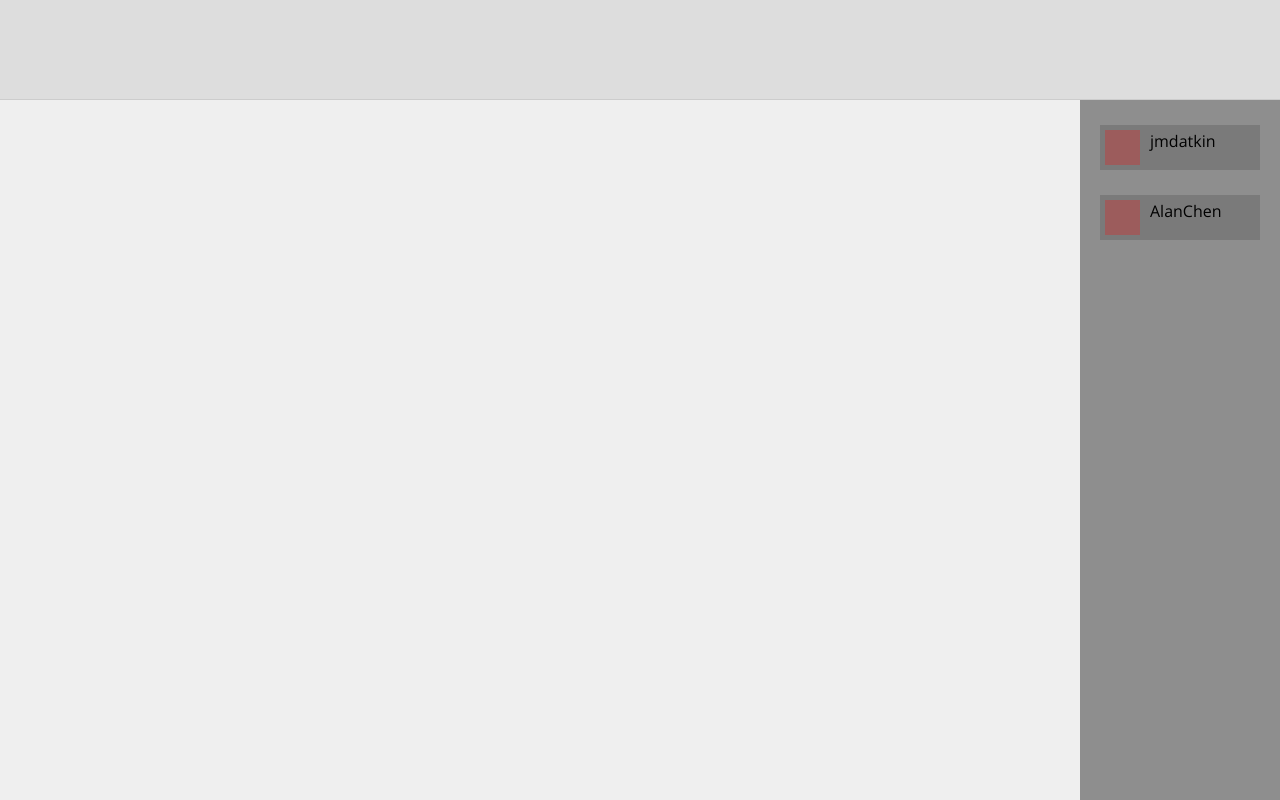
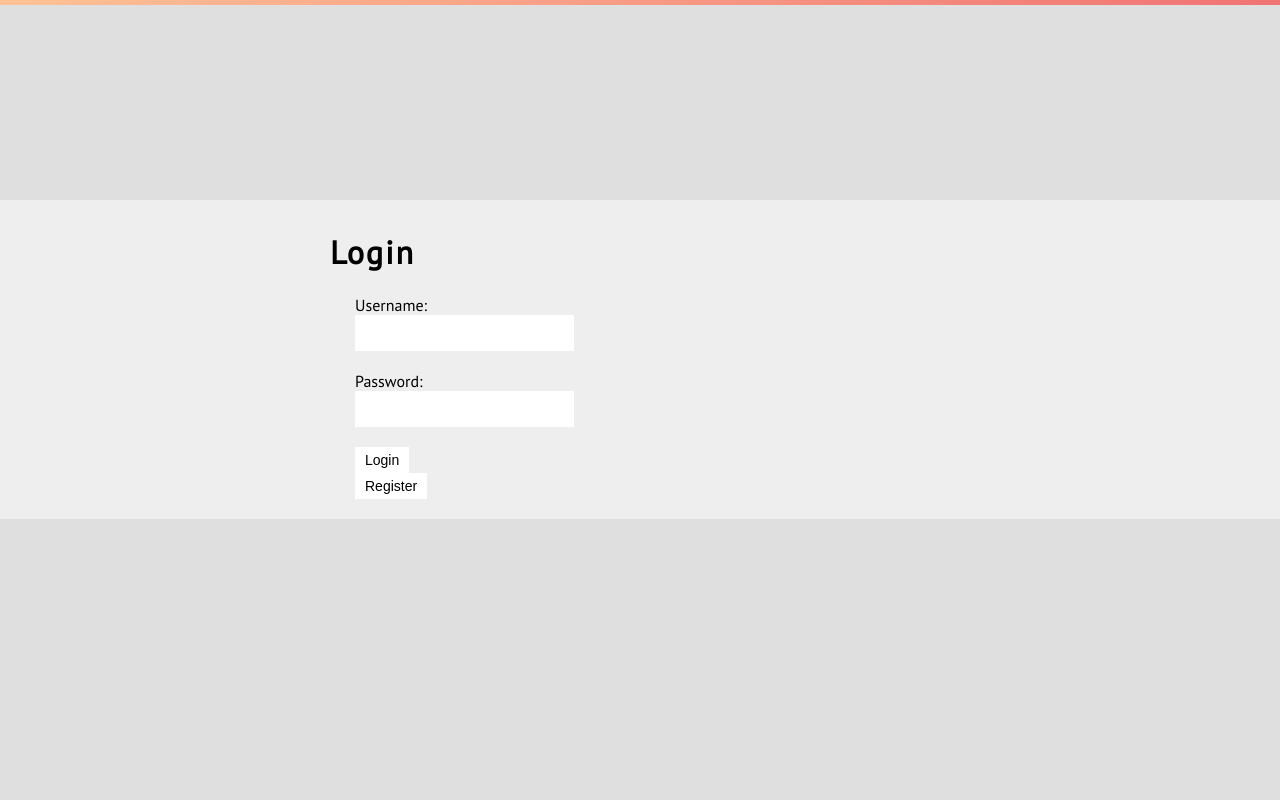
Before and after one commit to lawrenceliu2/xmdt, a Flask app: page / in a window 1280 px wide. Run offline with Flask 2, Linux system fonts and the light colour scheme.

Commit message:
add memeage fo the centuries

```diff
--- a/app.py
+++ b/app.py
@@ -16,15 +16,9 @@ def disp_homepage():
     print '=== DIAGNOSTICS === request.headers'
     print request.headers
     # =================================
-    return render_template('index.html')
-
-
-@app.route('/login')
-def disp_login():
     return render_template('login.html')
 
-
-@app.route('/register')
+@app.route('/register', methods=["POST"])
 def disp_register():
     return render_template('register.html')
 
--- a/templates/login.html
+++ b/templates/login.html
@@ -106,7 +106,7 @@
 		<div id="content">
 			<div id="login-panel">
 				<h1 id="head">Login</h1>
-				<form style="position: relative; left: 25px;" action=[FORM ACTION HERE] method=POST>
+				<form style="position: relative; left: 25px;" action="/auth" method="POST">
 					Username:<br>
 					<input class="cred" type="text" name="username">
 					<br><br>
@@ -115,6 +115,9 @@
 					<br><br>
 					<input type="submit" value="Login">
 				</form>
+				<form style="position: relative; left: 25px;" action="/register" method="POST">
+				  <input type="submit" value="Register">
+				</form>
 			</div>
 		</div>
 	</div>
--- a/templates/register.html
+++ b/templates/register.html
@@ -106,7 +106,7 @@
 		<div id="content">
 			<div id="register-panel">
 				<h1 id="head">Register</h1>
-				<form style="position: relative; left: 25px;" action=[FORM ACTION HERE] method=POST>
+				<form style="position: relative; left: 25px;" action="/auth" method="POST">
 					Username:<br>
 					<input class="cred" type="text" name="username">
 					<br><br>
```
Also changed, not shown: data/stories.db (added), data/userdata.db (added).
